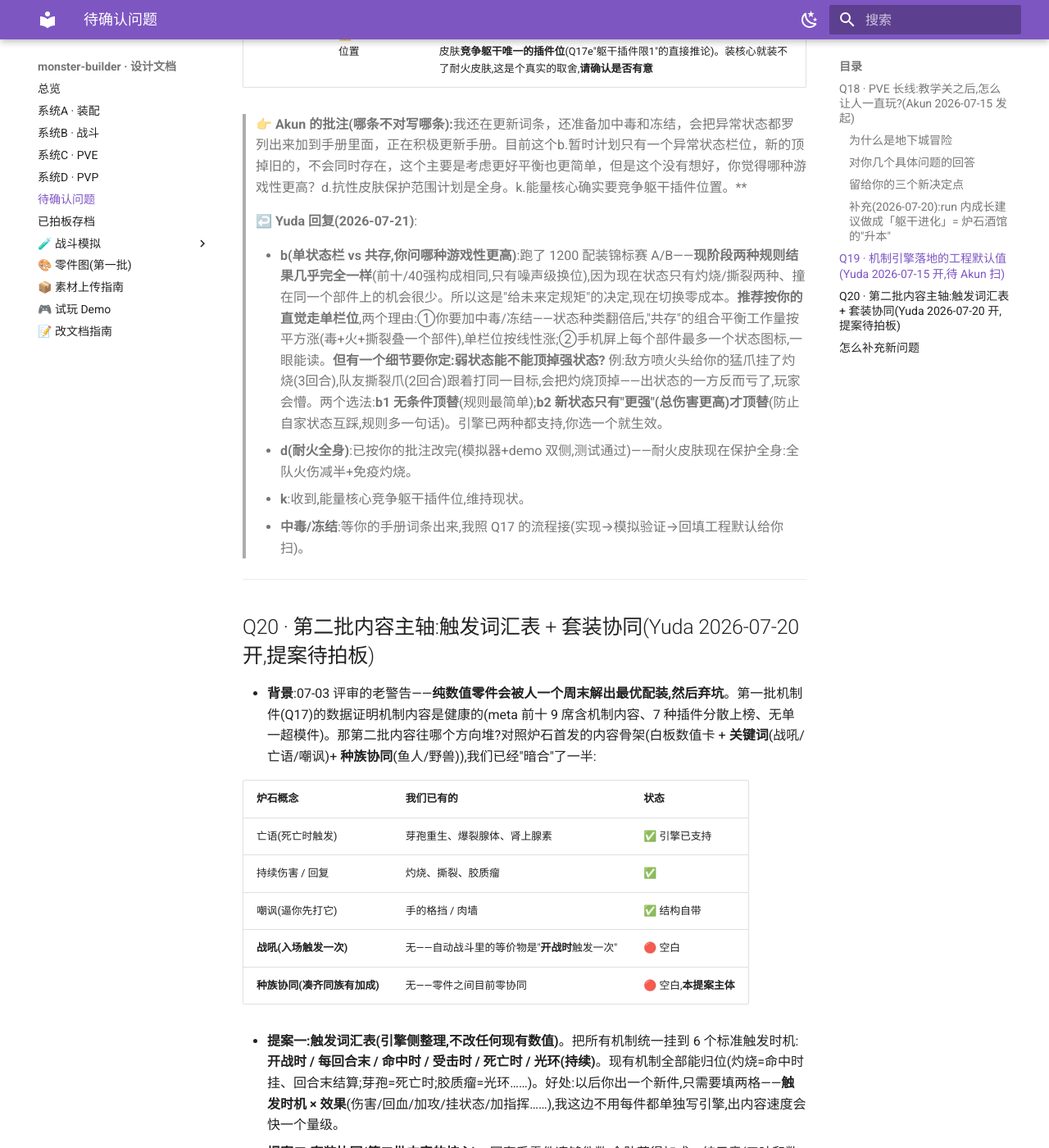
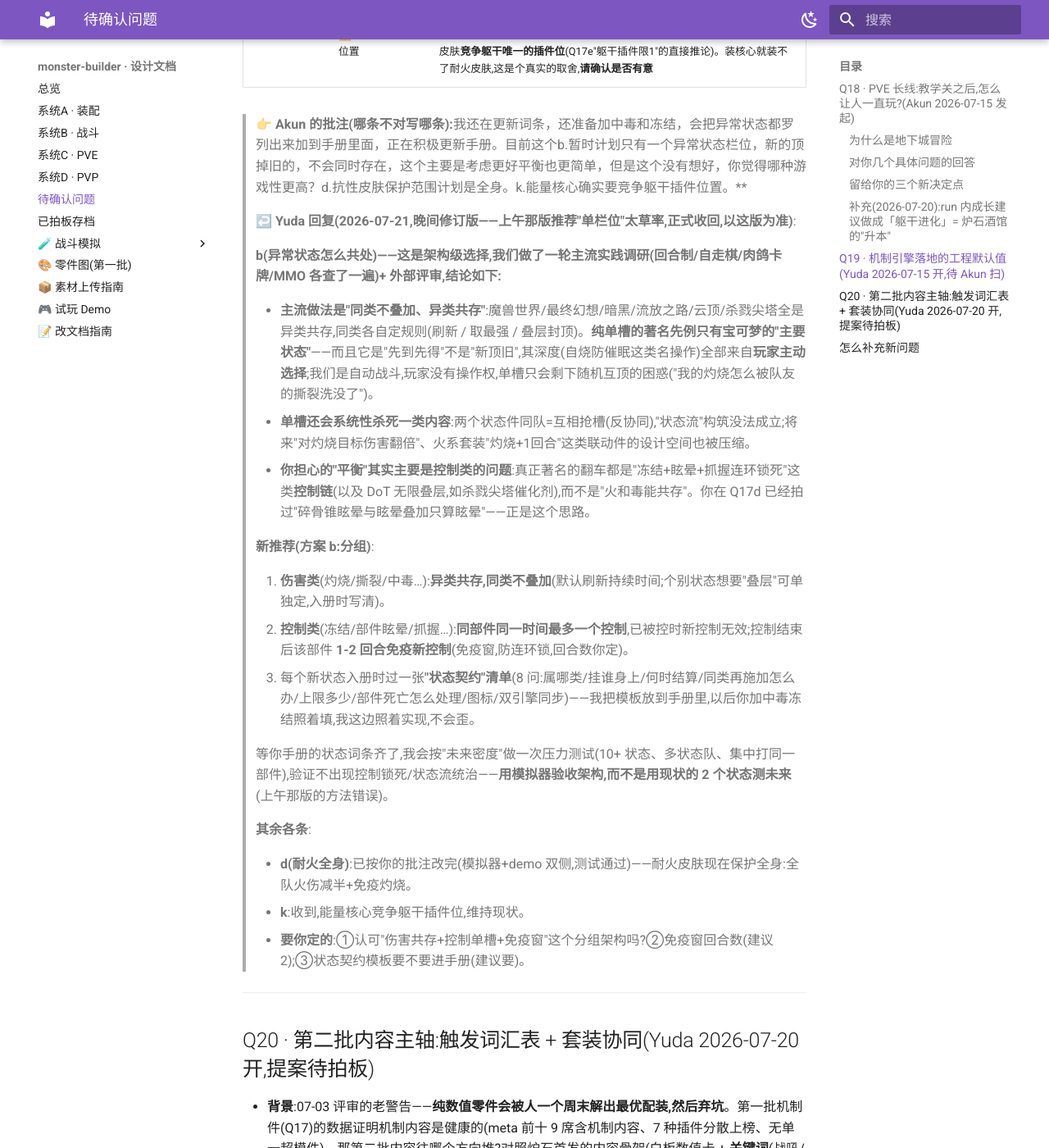
Before and after one commit to zhaoyuda/monster-builder, an MkDocs documentation site: the page built from design/05-open-questions.md, in a window 1280 px wide and 1400 px high, scrolled down 4306 px. Shown: the whole window at 82% size. Built offline with MkDocs 1.6.1 and Material for MkDocs 9.7.7, drawn with Linux system fonts in a browser that asks for light colours; some of the changed text lies outside the part shown.

Commit message:
docs: Q19b 异常状态架构修订版回复 —— 收回单栏位推荐,改推 伤害共存+控制单槽+免疫窗(附主流调研)
Co-Authored-By: Claude Fable 5 <noreply@anthropic.com>
Claude-Session: https://claude.ai/code/session_014oioR6yEDTrCW8kBU8iQqj

```diff
--- a/design/05-open-questions.md
+++ b/design/05-open-questions.md
@@ -6,7 +6,7 @@
 
 !!! warning "当前开放:Q18(还差 d:升本)+ Q19(还差 b:状态顶替细则)+ Q20(腿修法待一句 OK)"
     **2026-07-21 Akun 回填了 Q18/Q19/Q20/Q21,Q21(世界观)已拍板归档**([存档页](06-decisions.md)):怪兽争霸调性、冒险模式=称霸荒野、Boss=IP 恶搞。
-    剩余待定收窄为三小点:Q18d(run 内升本=躯干进化?)、Q19b(单状态栏的"弱顶强"细则,数据见 Yuda 回复)、Q20 末尾(腿修法 leg_fix 回个 OK 就落地)。
+    剩余待定收窄为三点:Q18d(run 内升本=躯干进化?)、**Q19b(异常状态架构:Yuda 调研后推荐"伤害类共存 + 控制类单槽带免疫窗",详见 Q19 修订版回复)**、Q20 末尾(腿修法 leg_fix 回个 OK 就落地)。
 
 ---
 
@@ -98,12 +98,27 @@
 
 > **👉 Akun 的批注(哪条不对写哪条):**我还在更新词条，还准备加中毒和冻结，会把异常状态都罗列出来加到手册里面，正在积极更新手册。目前这个b.暂时计划只有一个异常状态栏位，新的顶掉旧的，不会同时存在，这个主要是考虑更好平衡也更简单，但是这个没有想好，你觉得哪种游戏性更高？d.抗性皮肤保护范围计划是全身。k.能量核心确实要竞争躯干插件位置。**
 
-> **↩️ Yuda 回复(2026-07-21)**:
+> **↩️ Yuda 回复(2026-07-21,晚间修订版——上午那版推荐"单栏位"太草率,正式收回,以这版为准)**:
 >
-> - **b(单状态栏 vs 共存,你问哪种游戏性更高)**:跑了 1200 配装锦标赛 A/B——**现阶段两种规则结果几乎完全一样**(前十/40强构成相同,只有噪声级换位),因为现在状态只有灼烧/撕裂两种、撞在同一个部件上的机会很少。所以这是"给未来定规矩"的决定,现在切换零成本。**推荐按你的直觉走单栏位**,两个理由:①你要加中毒/冻结——状态种类翻倍后,"共存"的组合平衡工作量按平方涨(毒+火+撕裂叠一个部件),单栏位按线性涨;②手机屏上每个部件最多一个状态图标,一眼能读。**但有一个细节要你定:弱状态能不能顶掉强状态?** 例:敌方喷火头给你的猛爪挂了灼烧(3回合),队友撕裂爪(2回合)跟着打同一目标,会把灼烧顶掉——出状态的一方反而亏了,玩家会懵。两个选法:**b1 无条件顶替**(规则最简单);**b2 新状态只有"更强"(总伤害更高)才顶替**(防止自家状态互踩,规则多一句话)。引擎已两种都支持,你选一个就生效。
+> **b(异常状态怎么共处)——这是架构级选择,我们做了一轮主流实践调研(回合制/自走棋/肉鸽卡牌/MMO 各查了一遍)+ 外部评审,结论如下:**
+>
+> - **主流做法是"同类不叠加、异类共存"**:魔兽世界/最终幻想/暗黑/流放之路/云顶/杀戮尖塔全是异类共存,同类各自定规则(刷新 / 取最强 / 叠层封顶)。**纯单槽的著名先例只有宝可梦的"主要状态"**——而且它是"先到先得"不是"新顶旧",其深度(自烧防催眠这类名操作)全部来自**玩家主动选择**;我们是自动战斗,玩家没有操作权,单槽只会剩下随机互顶的困惑("我的灼烧怎么被队友的撕裂洗没了")。
+> - **单槽还会系统性杀死一类内容**:两个状态件同队=互相抢槽(反协同),"状态流"构筑没法成立;将来"对灼烧目标伤害翻倍"、火系套装"灼烧+1回合"这类联动件的设计空间也被压缩。
+> - **你担心的"平衡"其实主要是控制类的问题**:真正著名的翻车都是"冻结+眩晕+抓握连环锁死"这类**控制链**(以及 DoT 无限叠层,如杀戮尖塔催化剂),而不是"火和毒能共存"。你在 Q17d 已经拍过"碎骨锥眩晕与眩晕叠加只算眩晕"——正是这个思路。
+>
+> **新推荐(方案 b:分组)**:
+>
+> 1. **伤害类**(灼烧/撕裂/中毒…):**异类共存,同类不叠加**(默认刷新持续时间;个别状态想要"叠层"可单独定,入册时写清)。
+> 2. **控制类**(冻结/部件眩晕/抓握…):**同部件同一时间最多一个控制**,已被控时新控制无效;控制结束后该部件 **1-2 回合免疫新控制**(免疫窗,防连环锁,回合数你定)。
+> 3. 每个新状态入册时过一张**"状态契约"清单**(8 问:属哪类/挂谁身上/何时结算/同类再施加怎么办/上限多少/部件死亡怎么处理/图标/双引擎同步)——我把模板放到手册里,以后你加中毒冻结照着填,我这边照着实现,不会歪。
+>
+> 等你手册的状态词条齐了,我会按"未来密度"做一次压力测试(10+ 状态、多状态队、集中打同一部件),验证不出现控制锁死/状态流统治——**用模拟器验收架构,而不是用现状的 2 个状态测未来**(上午那版的方法错误)。
+>
+> **其余各条**:
+>
 > - **d(耐火全身)**:已按你的批注改完(模拟器+demo 双侧,测试通过)——耐火皮肤现在保护全身:全队火伤减半+免疫灼烧。
 > - **k**:收到,能量核心竞争躯干插件位,维持现状。
-> - **中毒/冻结**:等你的手册词条出来,我照 Q17 的流程接(实现→模拟验证→回填工程默认给你扫)。
+> - **要你定的**:①认可"伤害共存+控制单槽+免疫窗"这个分组架构吗?②免疫窗回合数(建议 2);③状态契约模板要不要进手册(建议要)。
 
 ---
 
```
